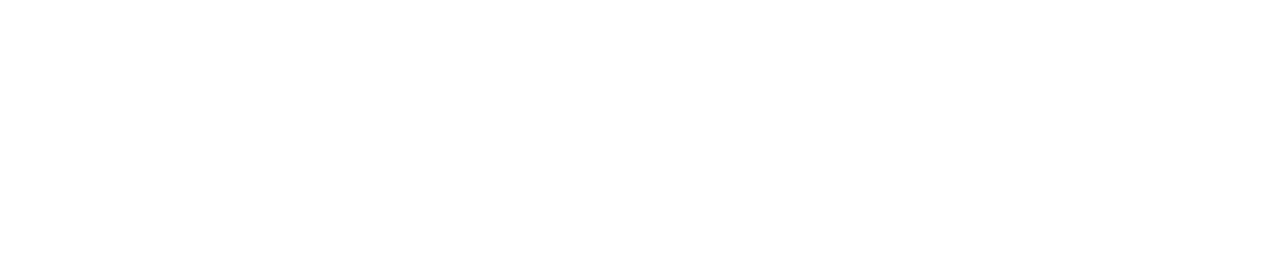
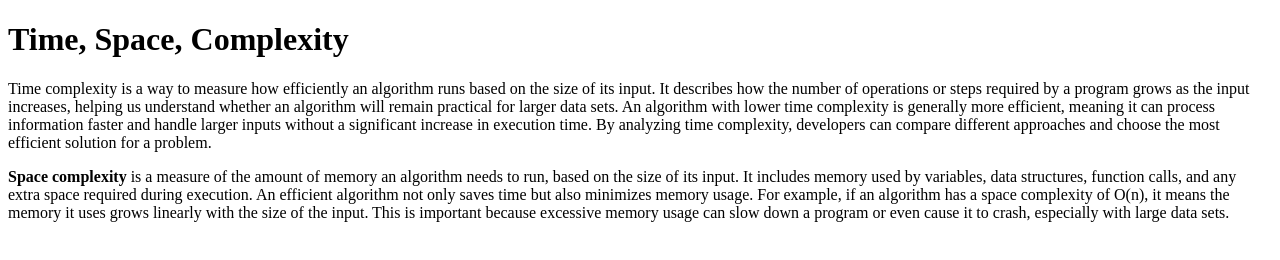
Before and after one commit to acciojob/time-and-space-complexity-avirajsahani, a website: page main.html in a window 1280 px wide. Drawn offline with Linux system fonts and the light colour scheme.

Commit message:
created a submission

```diff
--- a/main.html
+++ b/main.html
@@ -7,6 +7,11 @@
 </head>
 
 <body>
+
+  <h1>Time, Space, Complexity</h1>
+  <p>Time complexity is a way to measure how efficiently an algorithm runs based on the size of its input. It describes how the number of operations or steps required by a program grows as the input increases, helping us understand whether an algorithm will remain practical for larger data sets. An algorithm with lower time complexity is generally more efficient, meaning it can process information faster and handle larger inputs without a significant increase in execution time. By analyzing time complexity, developers can compare different approaches and choose the most efficient solution for a problem.</p>
+  <p><b>Space complexity</b> is a measure of the amount of memory an algorithm needs to run, based on the size of its input. It includes memory used by variables, data structures, function calls, and any extra space required during execution. An efficient algorithm not only saves time but also minimizes memory usage. For example, if an algorithm has a space complexity of O(n), it means the memory it uses grows linearly with the size of the input. This is important because excessive memory usage can slow down a program or even cause it to crash, especially with large data sets.</p>
+
 	<!-- the entire body must be written by student -->
     <script type="text/javascript" src="./script.js">
 </script>
```
